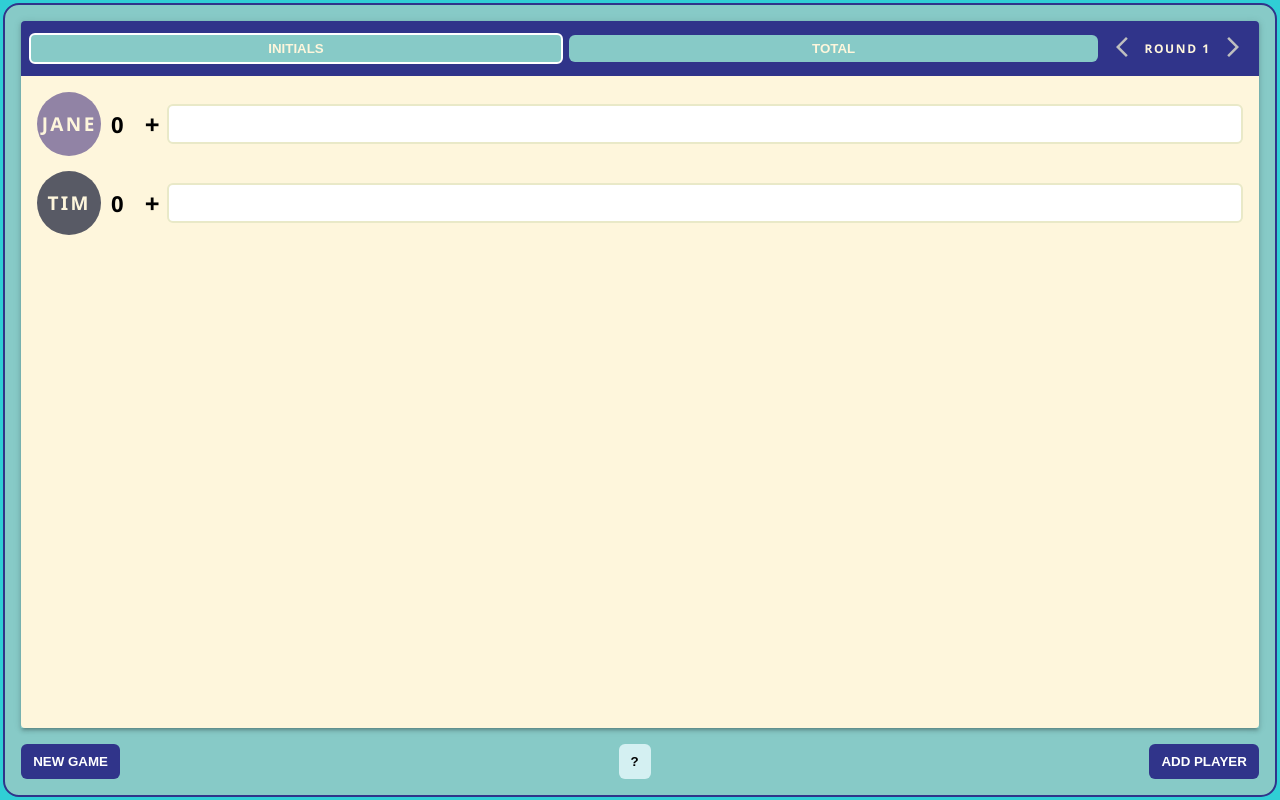
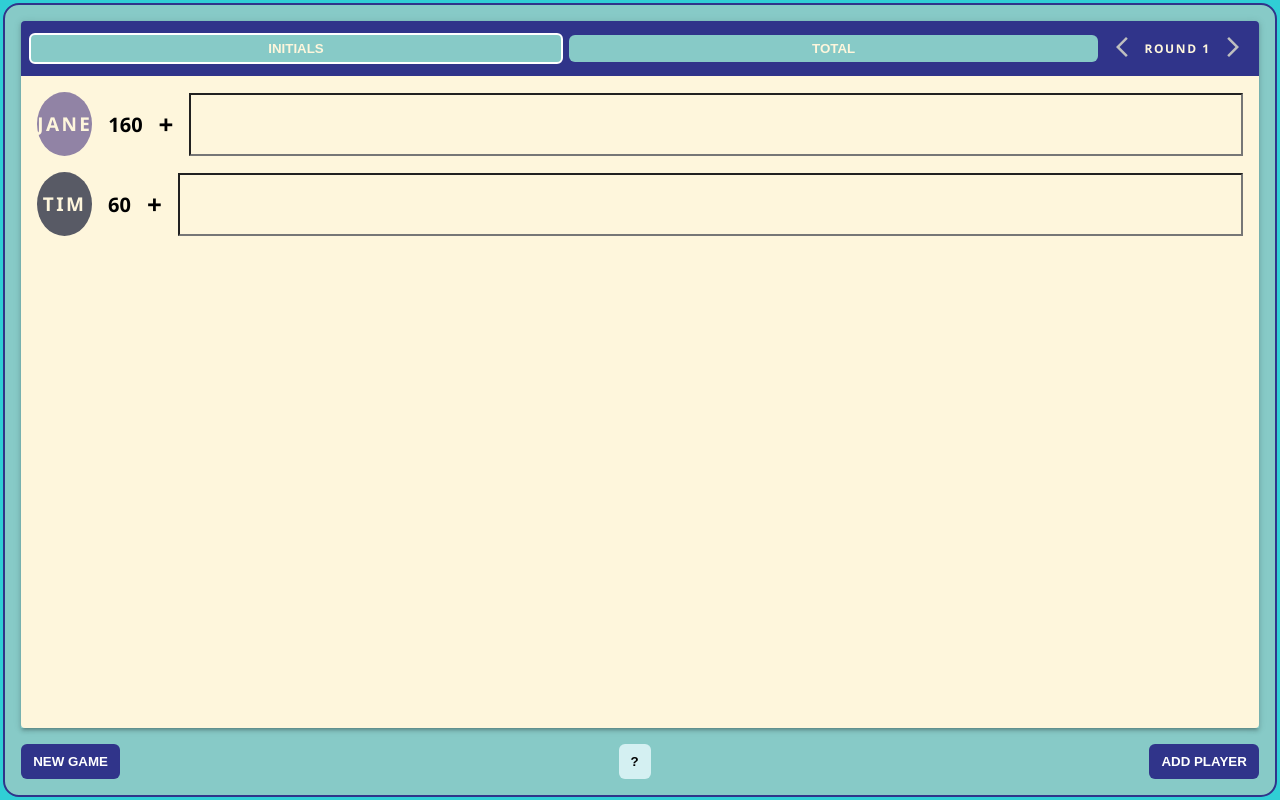
Before and after one commit to exp111/Flip7Score, an Angular app: page / in a window 1280 px wide. Built offline with nearby package versions, Linux system fonts and the light colour scheme.

Commit message:
test players

```diff
--- a/src/app/app.html
+++ b/src/app/app.html
@@ -20,19 +20,16 @@
     </div>
 
     <div class="players">
-      <div class="player-row">
-        <div class="avatar" [style.background]="'#9183A5'">JANE</div>
-        <div class="score">0</div>
-        <div class="plus">+</div>
-        <input class="input" type="text"/>
-      </div>
-
-      <div class="player-row">
-        <div class="avatar" [style.background]="'#585A65'">TIM</div>
-        <div class="score">0</div>
-        <div class="plus">+</div>
-        <input class="input" type="text"/>
-      </div>
+      @for (player of players; track player) {
+        <div class="player-row">
+          <div class="avatar" [style.background]="player.color">{{ player.name }}</div>
+          <div class="score">
+            {{ player.score }}
+          </div>
+          <div class="plus">+</div>
+          <input class="input" type="text" inputmode="numeric" maxlength="3"/>
+        </div>
+      }
     </div>
   </div>
 
--- a/src/app/app.scss
+++ b/src/app/app.scss
@@ -97,12 +97,14 @@ $accent: #F9DD69;
   flex-grow: 1;
   padding: 16px;
   border-radius: 0 0 4px 4px;
+  display: flex;
+  flex-direction: column;
+  gap: 16px;
 
   .player-row {
-    display: grid;
-    grid-template-columns: 60px 40px 30px 1fr;
+    display: flex;
+    gap: 16px;
     align-items: center;
-    margin-bottom: 15px;
   }
 
   .avatar {
@@ -113,7 +115,8 @@ $accent: #F9DD69;
     display: flex;
     align-items: center;
     justify-content: center;
-    // font
+    // text
+    text-transform: uppercase;
     font-weight: bold;
     color: $panel;
     font-size: 19px;
@@ -121,9 +124,8 @@ $accent: #F9DD69;
   }
 
   .score {
-    font-size: 22px;
+    font-size: 20px;
     font-weight: bold;
-    text-align: center;
   }
 
   .plus {
@@ -133,9 +135,17 @@ $accent: #F9DD69;
   }
 
   .input {
-    height: 34px;
-    border: 2px solid #e9e9c8;
-    border-radius: 6px;
+    width: 100%;
+    padding: 16.5px 14px;
+    background: none;
+    // text
+    font-size: 22px;
+    font-weight: bold;
+    text-align: center;
+
+    &:focus {
+      outline: $primary;
+    }
   }
 }
 
--- a/src/app/app.ts
+++ b/src/app/app.ts
@@ -1,5 +1,11 @@
 import { Component, signal } from '@angular/core';
 import { RouterOutlet } from '@angular/router';
+
+interface Player {
+  name: string;
+  score: number;
+  color: string;
+}
 
 @Component({
   selector: 'app-root',
@@ -8,4 +14,16 @@ import { RouterOutlet } from '@angular/router';
   styleUrl: './app.scss'
 })
 export class App {
+  players = [
+    {
+      name: "Jane",
+      score: 160,
+      color: "#9183A5"
+    },
+    {
+      name: "Tim",
+      score: 60,
+      color: "#585A65"
+    }
+  ];
 }
```
